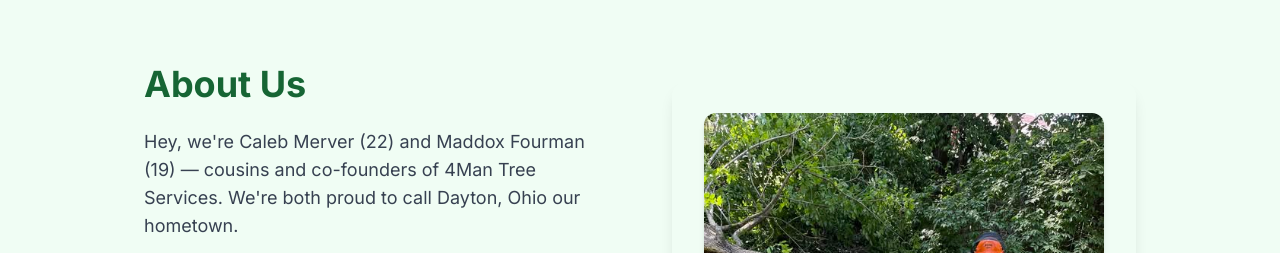
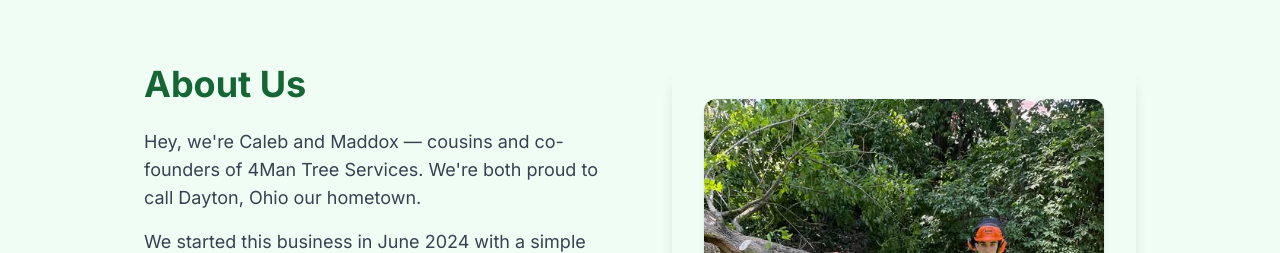
Before and after one commit to BraxtonFails/4ManTreeServices, a website: page index.html in a window 1280 px wide. Shown: the part 960-1213 px from the top of the page. Drawn offline with Linux system fonts and the light colour scheme.

Commit message:
Update about us page

```diff
--- a/index.html
+++ b/index.html
@@ -142,7 +142,7 @@
         <div class="max-w-5xl mx-auto px-4 grid md:grid-cols-2 gap-16 items-center">
             <div class="animate-fadeInUp">
                 <h2 class="text-4xl font-bold mb-6 text-green-800">About Us</h2>
-                <p class="text-lg text-gray-700 mb-4">Hey, we're Caleb Merver (22) and Maddox Fourman (19) — cousins and co-founders of 4Man Tree Services. We're both proud to call Dayton, Ohio our hometown.</p>
+                <p class="text-lg text-gray-700 mb-4">Hey, we're Caleb and Maddox — cousins and co-founders of 4Man Tree Services. We're both proud to call Dayton, Ohio our hometown.</p>
                 <p class="text-lg text-gray-700 mb-4">We started this business in June 2024 with a simple goal: to provide high-quality, reliable tree care with a level of dedication you don't always see. Whether it's tree removal, trimming, stump grinding, or emergency cleanup, we treat every job like it's in our own backyard.</p>
                 <p class="text-lg text-gray-700 mb-4">As a young crew with big ambition, we bring fresh energy, modern tools, and a strong work ethic to every project. We take pride in helping our neighbors keep their properties safe, clean, and looking great.</p>
                 <p class="text-lg text-gray-700 mb-4">Thanks for checking us out — we'd love the chance to earn your trust and your business.</p>
```
